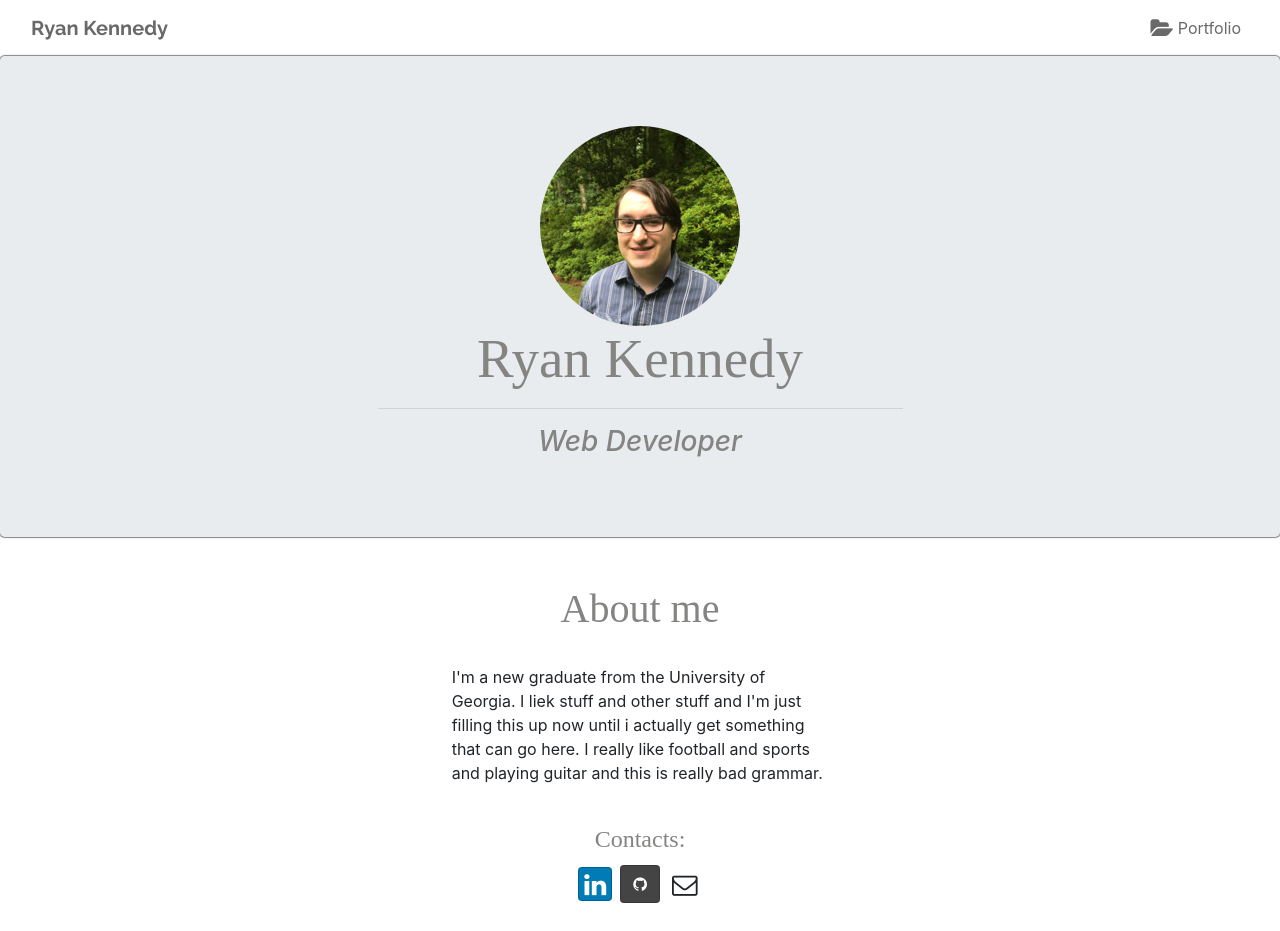
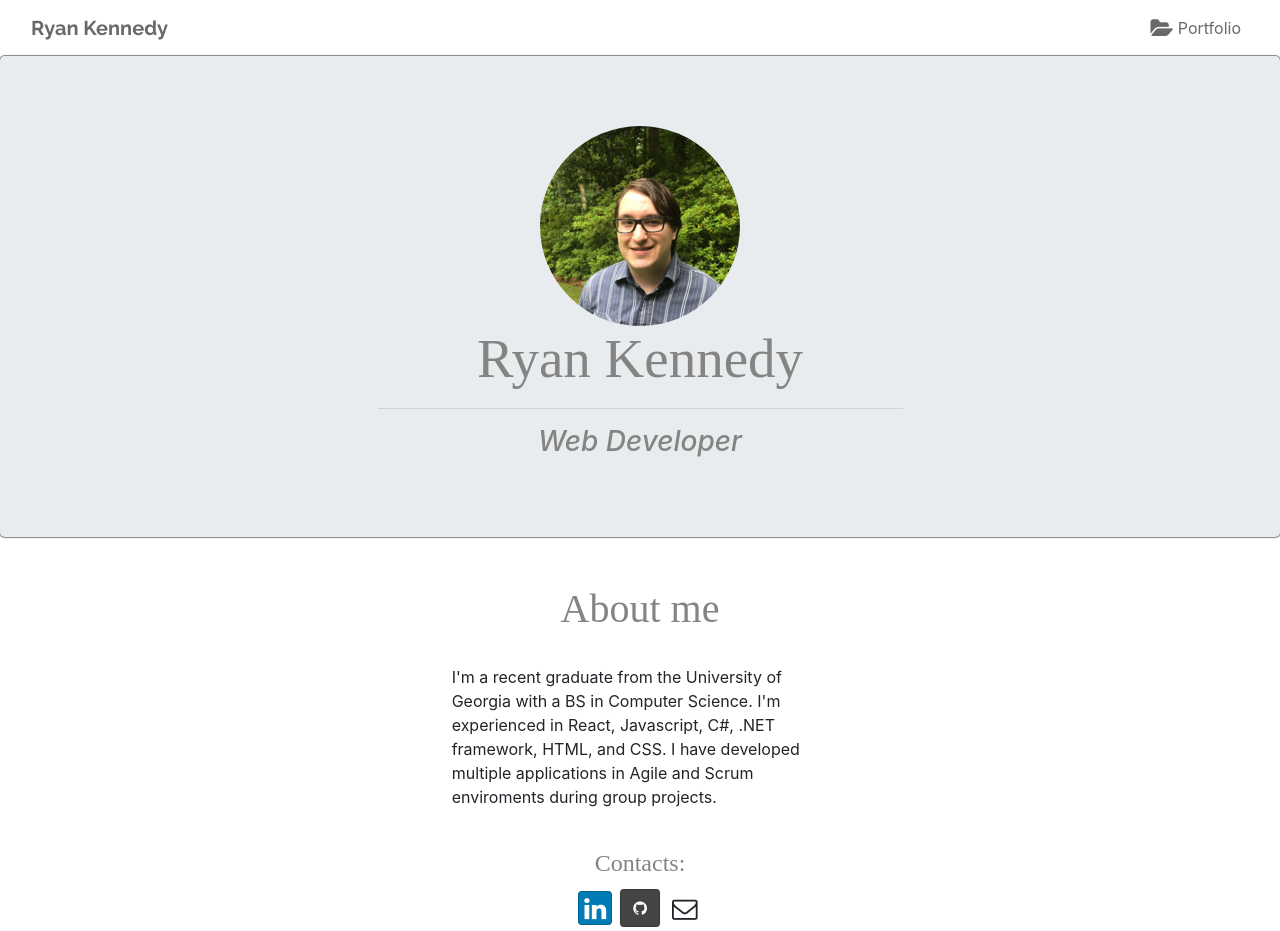
Before and after one commit to loquence/PersonalWebsite, a React (Create React App) app: page /home#/home in a window 1280 px wide. Before the commit the page ends 907 px from the top, so only its background shows below. Built offline with nearby package versions, Linux system fonts and the light colour scheme; a web font is replaced by a local one.

Commit message:
fixing the about me section

```diff
--- a/src/components/HomeComponent.js
+++ b/src/components/HomeComponent.js
@@ -11,9 +11,9 @@ function Home() {
                     <h1 className="aboutme" align="center">About me</h1>
                     <br />
                     <div className="col-12">
-                        <p>I'm a new graduate from the University of Georgia. I liek stuff and other stuff and
-                        I'm just filling this up now until i actually get something that can go here. I really like football
-                        and sports and playing guitar and this is really bad grammar.
+                        <p>I'm a recent graduate from the University of Georgia with a BS in Computer Science. I'm experienced
+                            in React, Javascript, C#, .NET framework, HTML, and CSS. I have developed multiple applications in Agile
+                            and Scrum enviroments during group projects.
                         </p>
                     </div>
                 </div>
```
